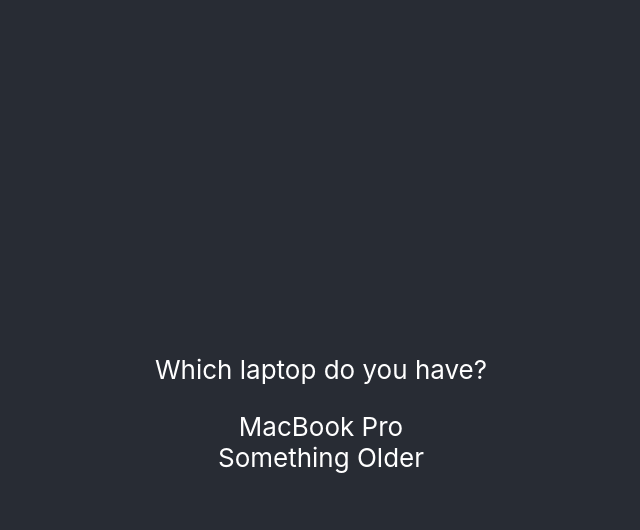
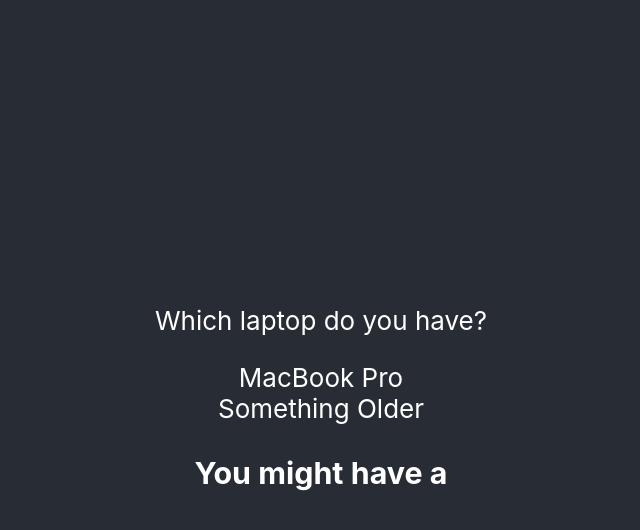
Before and after one commit to tps-80/adapters, a React (Create React App) app: page / in a window 1280 px wide. Both pictures are taken after a click on the element "Laptop". Shown: the top 530 px of the page, without its empty margins (319-959 px from the left). Built offline with nearby package versions, Linux system fonts and the light colour scheme.

Commit message:
trying to pass userDevice to laptop

```diff
--- a/src/App.js
+++ b/src/App.js
@@ -35,7 +35,7 @@
 
   logger() {
     console.log("you clicked something")
-    ReactDOM.render(<Laptop />,document.getElementById('root'));
+    ReactDOM.render(<Laptop userDevice={this.state.userDevice}/>,document.getElementById('root'));
   }
 
   deviceAdder(deviceType) {
@@ -54,7 +54,9 @@
           <p>
             Which device do you have?
           </p>
-          <Device onClick={this.logger}>Laptop</Device>
+          <Device onClick={() => this.deviceAdder("lappy")}>
+            Laptop
+          </Device>
           <Device onClick={() => this.deviceAdder("compy")}>
             Desktop
           </Device>
--- a/src/Laptop.js
+++ b/src/Laptop.js
@@ -1,7 +1,10 @@
 import React, { Component } from 'react';
 import './App.css';
 class Laptop extends Component {
-
+  constructor(props) {
+    super(props);
+    const {userDevice} = this.props;
+  }
   render() {
     return (
       <div className="App-header">
@@ -14,6 +17,9 @@
         <div onClick={() => this.deviceAdder("compy")}>
           Something Older
         </div>
+        <h3>You might have a <br/>
+          {this.userDevice}
+        </h3>
       </div>
     );
   }
```
